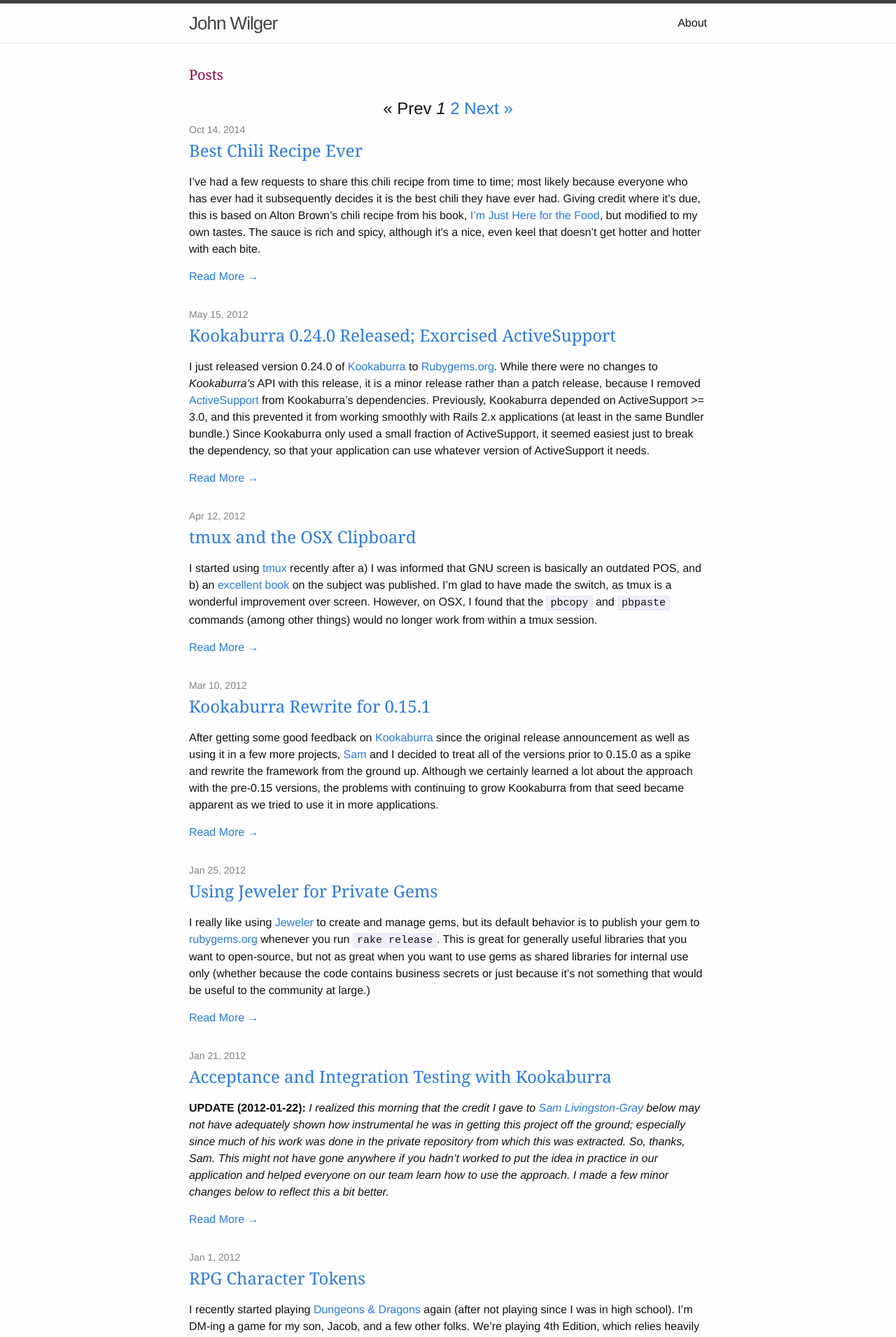
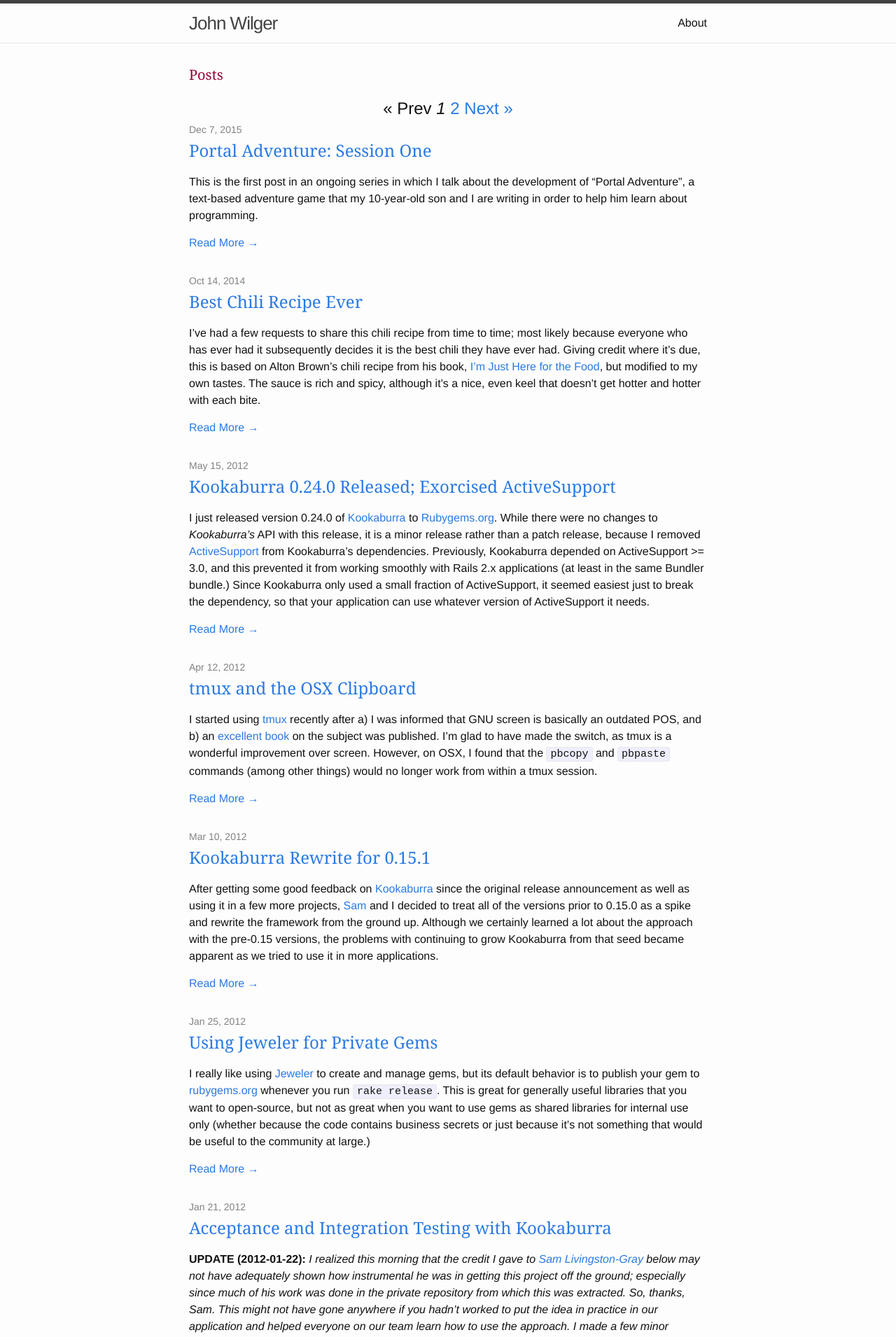
Before and after one commit to jwilger/jwilger.github.io, a Jekyll site: the page built from index.html, in a window 1280 px wide. Shown: the top 1910 px of the page at 70% size. Built offline with Jekyll 4.4.1, drawn with Linux system fonts in a browser that asks for light colours; the list of posts is cut into pages by our own code; some of the changed lines change nothing that is shown; some of the changed text lies outside the part shown.

Commit message:
Adds post Portal Adventure: Session One

```diff
--- /dev/null
+++ b/_posts/2015-12-07-Portal-Adventure-Session-One.markdown
@@ -0,0 +1,195 @@
+---
+title: "Portal Adventure: Session One"
+date: 2015-12-07T10:36:28-0800
+excerpt: >
+  This is the first post in an ongoing series in which I talk about the
+  development of "Portal Adventure", a text-based adventure game that my
+  10-year-old son and I are writing in order to help him learn about
+  programming.
+
+---
+
+My second-youngest kid, Lachlan—a fourth-grader this year—became very
+interested in computer programming over the last several months. He's
+mostly been doing a lot of work on his own to learn; he's an avid reader
+and has picked up a number of technical books to learn about JavaScript,
+HTML, Ruby, etc. while asking me a few questions here and there and
+showing me _more_ than a few little experiments he's worked on while
+learning. He's made good progress, but we are at the point where he'll
+really benefit from working on a bigger project with someone more
+experienced. Fortunately, he lives with just such a person!
+
+## False Starts ##
+
+We have kicked around a number of ideas for what to build. Given that I
+do most of _my_ work developing web applications and his interest in
+HTML and JavaScript, our first ideas were for different web
+applications that we could build. We made a few false-starts here, but
+the problem—as I see it—is that he's not quite ready for the complexity
+inherent in having to combine knowledge of HTML, CSS, JavaScript, Ruby,
+web-servers, etc. in order to build a useful web application.
+
+As we worked through things, I would have to spend so much time jumping
+from topic to topic and explaining fundamentals that we could never
+focus on one area long enough for him to develop a deep understanding,
+and we couldn't make enough visible progress on our idea in order to
+keep it exciting (for either of us). While we managed a couple of
+sessions, it didn't really lead anywhere. I needed to find something a
+little bit simpler.
+
+## An Idea Emerges ##
+
+Last week, I started playing a video game called [Pillars of
+Eternity][pillars]. Lachlan saw me playing it and asked why I enjoyed it
+so much, and I told him it is because I really like games that have a
+rich and engaging story. This got us talking about games a bit, and I
+recalled to him my experiences as a kid playing what is still one of my
+favorite computer games of all time: [Zork][zork].
+
+As I described Zork to Lachlan, it dawned on me that creating a similar
+game might be a great project for us to work on together. It would have
+the advantage of being complex enough to provide many teaching
+opportunities, yet the interface to it is simple enough that he would
+get to see _something_ working almost right away; no need to set up a
+bunch of frameworks just to get a few strings to output to the console,
+which is enough of a start to get the ball rolling. Plus, it's making a
+game! What kid doesn't enjoy making up games?
+
+I proposed the idea to Lachlan, and he immediately got excited about the
+possibility. We kicked around a few ideas for the basics of the game and
+came up with a concept for the game mechanics.
+
+Much like Zork, the player will control a character via text commands
+entered at a CLI prompt, and then the game will respond with the result.
+The game will consist of multiple locations, each with a description of
+the area and containing various items with which the character may
+interact. We _may_ attempt to build a command-parser like the one in
+Zork, but we might also take the easy way out and present a list of
+possible actions from which the player may select. The basic options
+would be for moving from location to location, picking up and dropping
+items found throughout the game, and using items to interact with the
+environment.
+
+The game will be divided into a number of _levels_, each of which will
+contain multiple _locations_. In order to move between levels, the player
+must defeat enemies and/or solve puzzles and, by doing so, unlock the
+_portal_ on that level. Once a level's portal is unlocked, the character
+may travel from the portal location on their current level to the portal
+location on any other level that has been previously unlocked. The
+player wins the game when they unlock the portal on the final level.
+
+## Our First Session ##
+
+We had our first session of pairing on the game yesterday, and we spent
+around three or four hours between discussing our first steps and then
+getting to our first milestone. (A lot of that time, of course, was
+taken up with explanations about some fairly basic stuff such as "here's
+how we initialize a new git repository," and "this is the purpose of an
+_object_ in object-oriented programming.")
+
+Starting from the outside and working our way in, we determined that our
+first milestone would be that we can launch the game (always as a new
+game at this point, we will tackle saving games down the road) and it
+will output a description of the starting location.
+
+As for testing, we (well, _I_) decided not to try and automate any
+full-stack testing with something like cucumber at this point—we will
+perform that level of verification through hand-testing for now—and that
+we will do extensive unit testing with RSpec. We may try to add in
+full-stack acceptance testing down the road, but I wanted to make sure
+we had enough time to get something done-done by the end of our first
+session, and the milestone was simple enough to not need that level of
+automated verification.
+
+While the absolute simplest/dumbest way we could meet the milestone
+requirement would be to just add a `puts` statement to the game
+launcher, we instead took some time to think about what objects we would
+need in order to implement the basic game mechanics and then implement
+our first milestone in terms of (some of) those objects.
+
+First, since we wanted to output the description of the location in which
+the character starts the game, we clearly needed some type of `Location`
+object with a description attribute. Easy enough.
+
+Since we start off the game with a _character_ in that location, we
+needed a `PlayerCharacter` object, and because we operate the game from
+the point of view of that character, we want to get the description of
+the location by having that player character inspect the location. That
+last part will be important for the game mechanics, because the
+description of the location that is output by the game may change
+depending on certain attributes of the player character.
+
+We would also need something to encapsulate the general state of the
+game (who is the player character, what is the current location, etc.),
+which we decided to call the `Universe`. This object would serve as the
+factory that sets up the game context and then allows us to `#run` the
+game.
+
+Finally, rather than baking into the guts of the game the assumption
+that it will run in a console with access to `STDIN` and `STDOUT` for
+communication with the player, we would initialize the `Universe` with a
+`PlayerInterface` that provides a higher-order abstraction around the
+player's interaction with the game.
+
+The result of our work after the first session can be found as of [this
+commit][commit-milestone-1] at [the Portal Adventure Github
+repository][git-repo].
+
+![Result of first
+milestone](/images/2015/screenshot-2015-12-07-15-06-45.png)
+
+## Up Next ##
+
+Next time, we will be implementing our first two commands: `look` and
+`quit`. The former will simply display the description of the current
+(and so far only) location and wait for another command, while the
+latter will exit the game, returning the player to their shell prompt.
+
+## Additional Ideas ##
+
+Some additional ideas that I have for the game include:
+
+* Random Level Creation - use a database of "challenges" to randomly
+  create each level, either at the start of the game or perhaps as each
+  level is unlocked.
+* Game DSL - rather than random level creation (or in addition to the
+  possibility of that?) create the game engine as something into which a
+  seperate "game description" can be loaded, thus allowing a
+  content-creator to write new adventures.
+  * I wonder if there's a way to use cucumber/gherkin for that? (cue evil
+    laugh)
+* Character attributes/skills - Use a D&D-like system of character
+  attributes and skills to influence how the player goes about solving
+  each level.
+  * Would need to be careful to ensure that it was never impossible to
+    solve a level.
+* Multi-Character Adventuring Party - Especially if using
+  attributes/skills, we could allow the player (or perhaps player*s* at
+  this point) to switch between and control multiple player characters
+  with different abilities.
+
+## Constructive Feedback Appreciated ##
+
+I hope that you'll follow along as we continue to develop Portal
+Adventure and eventually enjoy playing the game, too. If you have any
+feedback on our code or ideas about the game design, please feel free to
+share them as [Github issues][gh-issues], comments on the commits, or
+pull requests. And although I have a pretty thick skin when it comes
+to...&laquo;ahem&raquo;...discussions about the best way to code things,
+please keep in mind that there is a 10-year-old, very green programmer
+working on this project and keep your feedback appropriate. :-)
+
+Also, yes, I am aware that there are _numerous_ libraries and frameworks
+out there that already allow people to create text-based adventure
+games; no need to point them out other than in the context of "I see you
+are attempting to do _X_. You might want to look at how somethign similar
+was done in _open-source-codebase-Y_."
+
+Remember, the main purpose of this is to help Lachlan learn about
+programming, not just to develop a game that we want to play.
+
+[pillars]: http://eternity.obsidian.net "Official Homepage for Pillars of Eternity"
+[zork]: https://en.wikipedia.org/wiki/Zork "Zork - Wikipedia, the free encyclopedia"
+[commit-milestone-1]: https://github.com/jwilger/portal_adventure/tree/285f56d0872f1bf47bc4b5d89bb813dfc61b5e41
+[git-repo]: https://github.com/jwilger/portal_adventure
+[gh-issues]: https://github.com/jwilger/portal_adventure/issues
--- a/_sass/_base.scss
+++ b/_sass/_base.scss
@@ -72,6 +72,7 @@ li {
     > ol {
          margin-bottom: 0;
     }
+    margin-bottom: 1rem;
 }
 
 
```
Also changed, not shown: images/2015/screenshot-2015-12-07-15-06-45.png (added).
